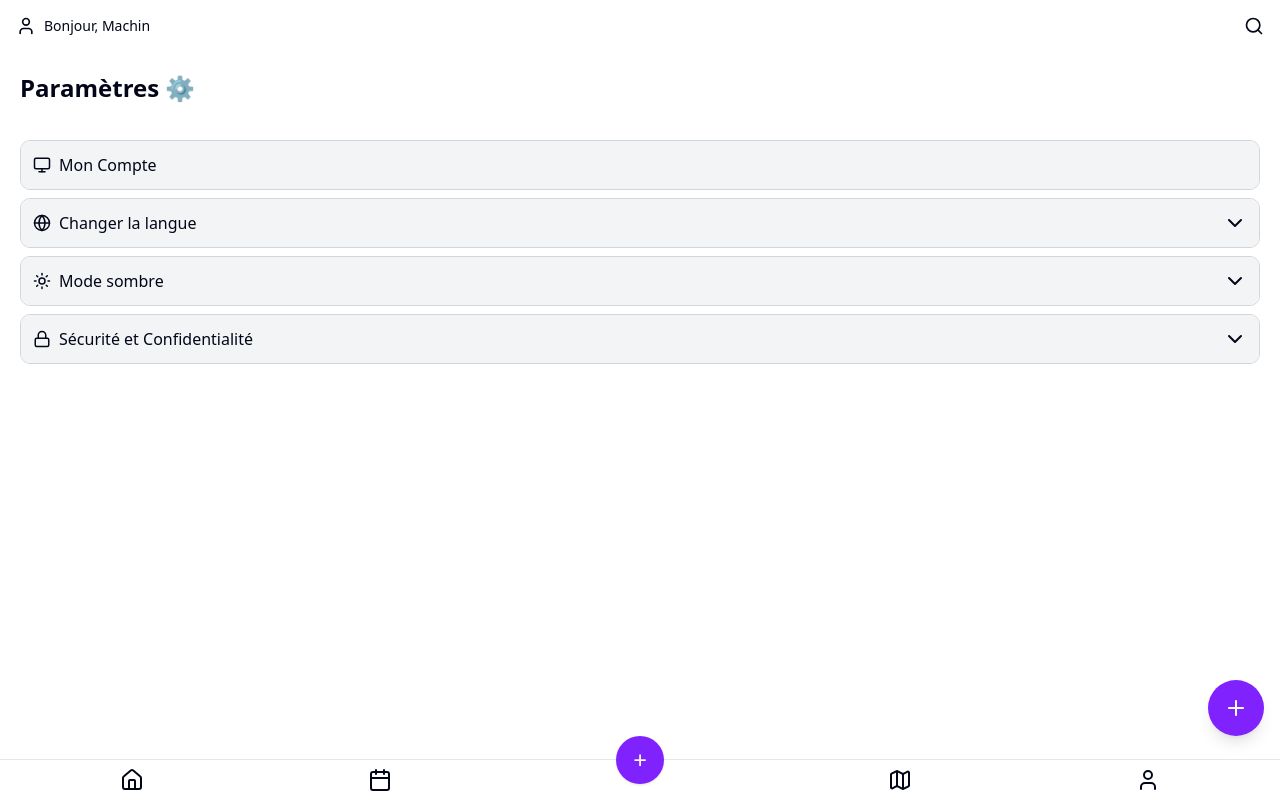
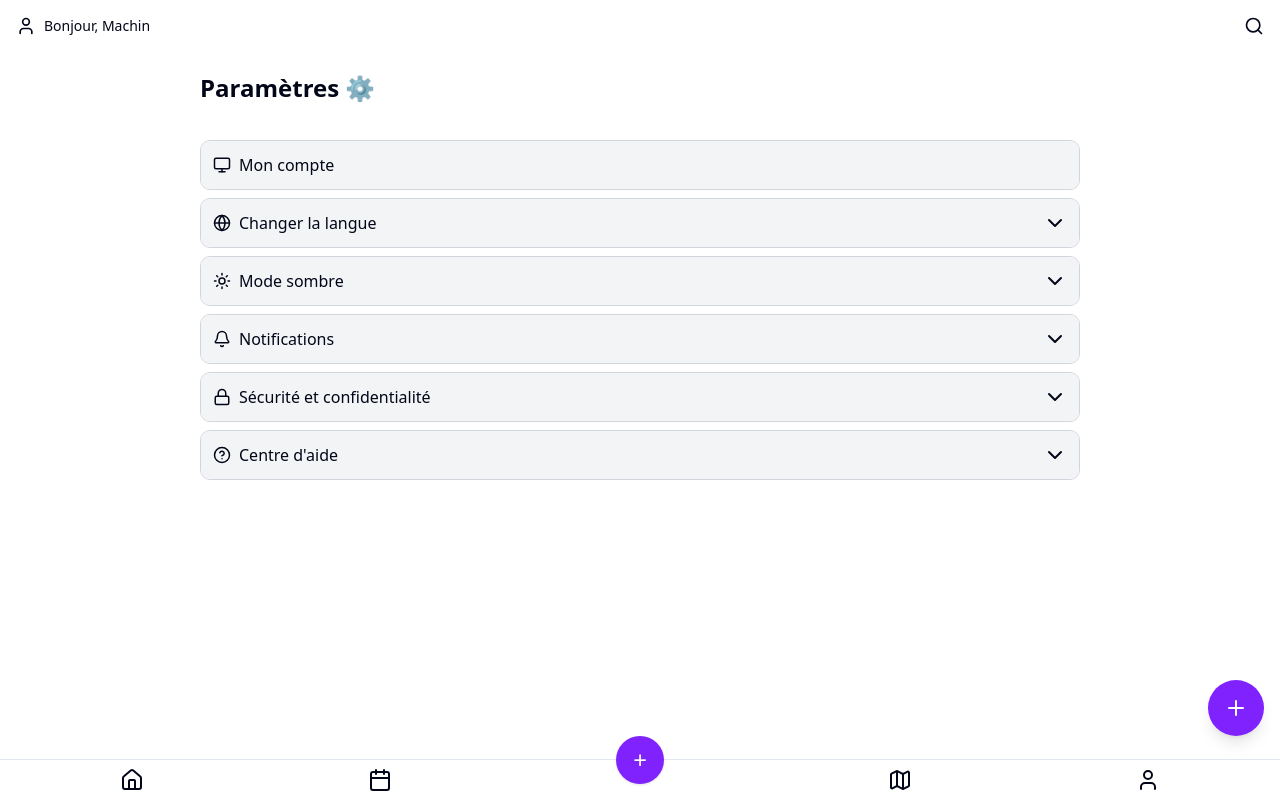
Before and after one commit to Diantis/onboard-campus, a Next.js app: page /settings in a window 1280 px wide. Built offline with nearby package versions, Linux system fonts and the light colour scheme.

Commit message:
style: icons and margin settings

```diff
--- a/src/app/settings/page.tsx
+++ b/src/app/settings/page.tsx
@@ -8,7 +8,7 @@ export default function SettingsPage() {
   return (
     <div className="relative min-h-screen bg-white pb-28 flex flex-col">
       <Header userName="Machin" />
-      <h1 className="m-5 text-2xl font-bold mb-4">Paramètres ⚙️</h1>
+      <h1 className="md:mx-50 m-5 text-2xl font-bold mb-4">Paramètres ⚙️</h1>
       <SettingsAccordion />
       <FloatingMenu />
       <BottomNav />
--- a/src/components/SettingsAccordion.tsx
+++ b/src/components/SettingsAccordion.tsx
@@ -1,8 +1,17 @@
 "use client";
 
 import { useState } from "react";
-import { ChevronDown, Monitor, Globe, Lock, SunIcon } from "lucide-react";
+import {
+  Bell,
+  CircleHelp,
+  ChevronDown,
+  Globe,
+  Lock,
+  Monitor,
+  SunIcon,
+} from "lucide-react";
 import { useTranslation } from "react-i18next";
+import Link from "next/link";
 import SwitchLanguage from "./SwitchLanguage";
 import SwitchMode from "./SwitchMode";
 
@@ -16,12 +25,9 @@ export default function SettingsAccordion() {
 
   const settingsItems = [
     {
-      title: (
-        <div className="flex items-center gap-2">
-          <Monitor size={18} />
-          {t("Settings.myAccount")}
-        </div>
-      ),
+      title: t("Settings.myAccount"),
+      href: "/profil",
+      icon: <Monitor size={18} />,
     },
     {
       title: (
@@ -44,22 +50,48 @@ export default function SettingsAccordion() {
     {
       title: (
         <div className="flex items-center gap-2">
+          <Bell size={18} />
+          {t("Settings.notifications")}
+        </div>
+      ),
+      content: t("Settings.notifications"),
+    },
+    {
+      title: (
+        <div className="flex items-center gap-2">
           <Lock size={18} />
           {t("Settings.securityPrivacy")}
         </div>
       ),
       content: t("Settings.securityPrivacy"),
     },
+    {
+      title: (
+        <div className="flex items-center gap-2">
+          <CircleHelp size={18} />
+          {t("Settings.helpCenter")}
+        </div>
+      ),
+      content: t("Settings.helpCenter"),
+    },
   ];
 
   return (
-    <div className="m-5 space-y-2">
+    <div className="md:md:mx-50 m-5 space-y-2">
       {settingsItems.map((item, index) => (
         <div
           key={index}
           className="border border-gray-300 rounded-lg overflow-hidden"
         >
-          {item.content ? (
+          {item.href ? (
+            <Link
+              href={item.href}
+              className="w-full flex items-center gap-2 p-3 bg-gray-100 hover:bg-gray-200 transition-all duration-200"
+            >
+              {item.icon}
+              <span>{item.title}</span>
+            </Link>
+          ) : item.content ? (
             <>
               <button
                 onClick={() => toggleAccordion(index)}
@@ -72,7 +104,6 @@ export default function SettingsAccordion() {
                   }`}
                 />
               </button>
-
               <div
                 className={`overflow-hidden transition-[max-height] duration-500 ease-in-out ${
                   openIndex === index ? "max-h-[500px]" : "max-h-0"
--- a/src/components/SwitchMode.tsx
+++ b/src/components/SwitchMode.tsx
@@ -1,9 +1,7 @@
 "use client";
 
 import { useId, useState } from "react";
-
 import { RadioGroup, RadioGroupItem } from "@/components/ui/radio-group";
-
 import { useTranslation } from "react-i18next";
 
 export default function Component() {
--- a/src/lib/i18n.ts
+++ b/src/lib/i18n.ts
@@ -10,10 +10,12 @@ const resources = {
         Today: "Aujourd'hui",
       },
       Settings: {
+        helpCenter: "Centre d'aide",
         language: "Changer la langue",
         lightMode: "Mode sombre",
-        myAccount: "Mon Compte",
-        securityPrivacy: "Sécurité et Confidentialité",
+        myAccount: "Mon compte",
+        notifications: "Notifications",
+        securityPrivacy: "Sécurité et confidentialité",
       },
     },
   },
@@ -26,10 +28,12 @@ const resources = {
         Today: "Today",
       },
       Settings: {
-        language: "Change Language",
+        helpCenter: "Help center",
+        language: "Change language",
         lightMode: "Dark mode",
-        myAccount: "My Account",
-        securityPrivacy: "Security and Privacy",
+        myAccount: "My account",
+        notifications: "Notifications",
+        securityPrivacy: "Security and privacy",
       },
     },
   },
```
